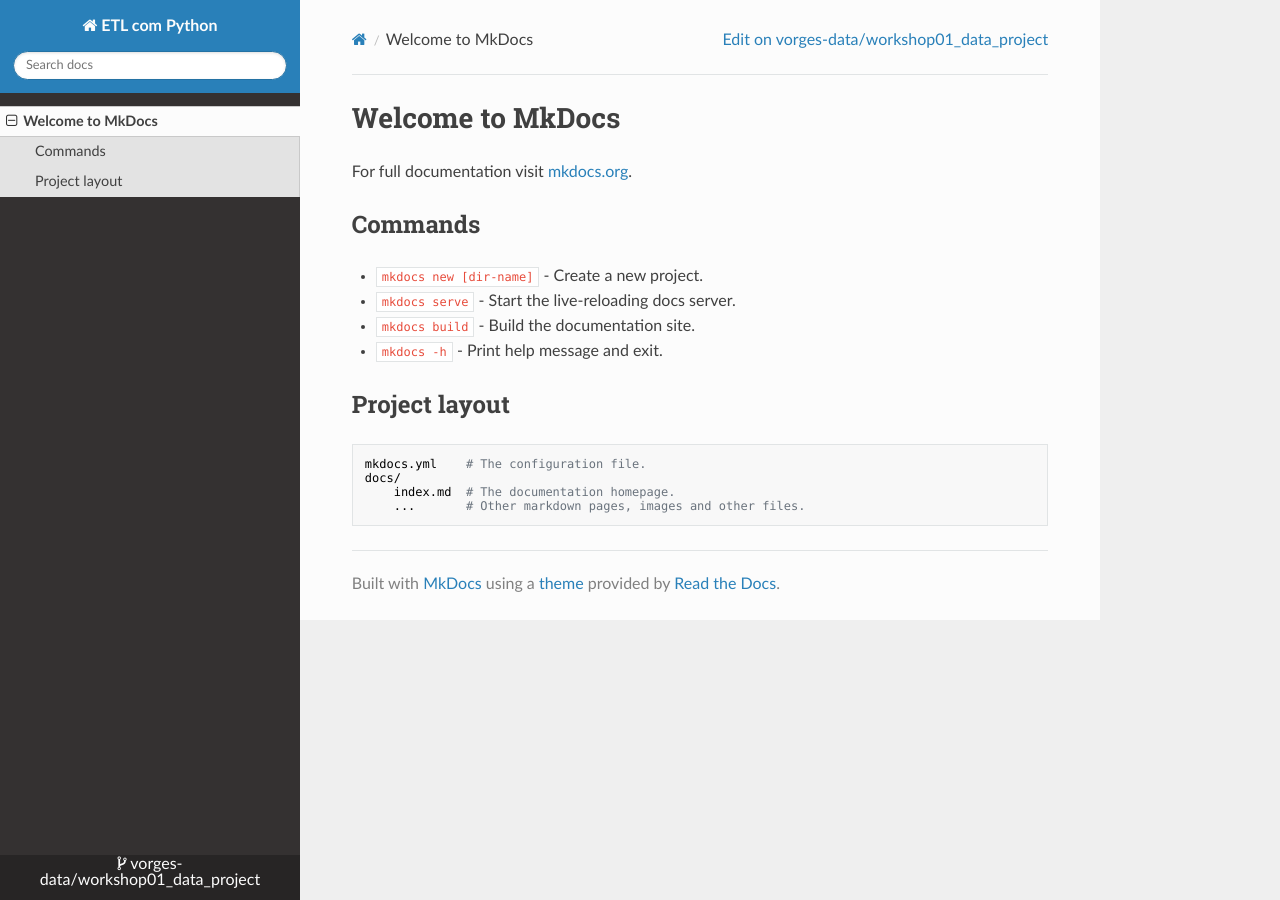
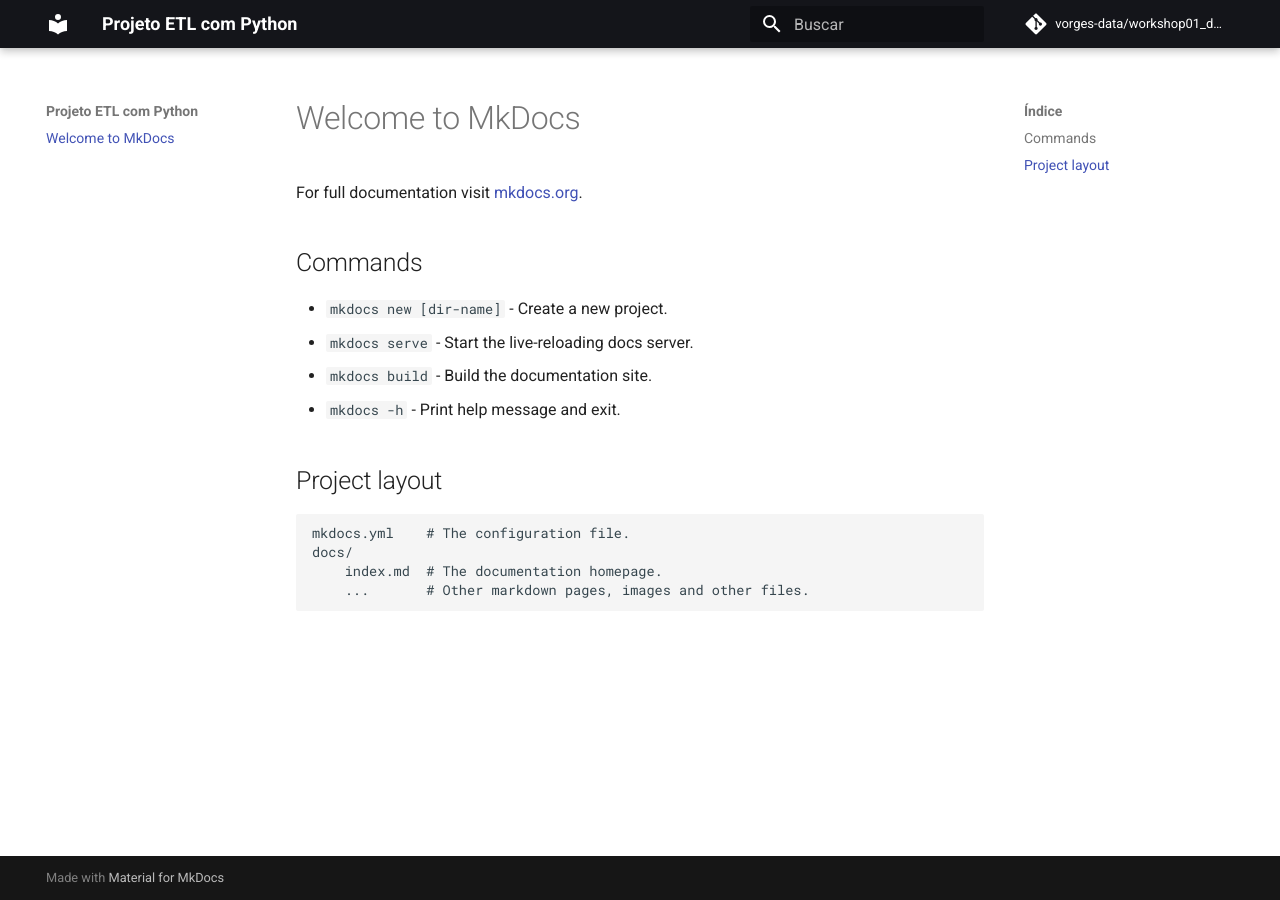
Before and after one commit to vorges-data/workshop01_data_project, an MkDocs documentation site: the page built from docs/index.md, in a window 1280 px wide. Built offline with MkDocs 1.6.1 and Material for MkDocs 9.7.7, drawn with Linux system fonts in a browser that asks for light colours; nearby versions of some CDN libraries; comment, search, counter and statistics services are not loaded.

Commit message:
Configurando o mkdocs e também o plugin mermaid para gerar o fluxograma

```diff
--- a/mkdocs.yml
+++ b/mkdocs.yml
@@ -1,22 +1,19 @@
-site_name: ETL com Python
+site_name: Projeto ETL com Python
 theme:
-  name: readthedocs
+  name: material
   palette:
-    primary: blue
-    accent: blue
-    toggle:
-      icon: menu
-      name: Menu
-    language: pt
+    primary: black
+  language: pt
 
 repo_name: 'vorges-data/workshop01_data_project'
 repo_url: 'https://github.com/vorges-data/workshop01_data_project'
 
+
 markdown_extensions:
   - pymdownx.superfences:
       custom_fences:
-        - name: code-block-caption
-          class: caption
+        - name: mermaid
+          class: mermaid
 
 plugins:
   - search
```
